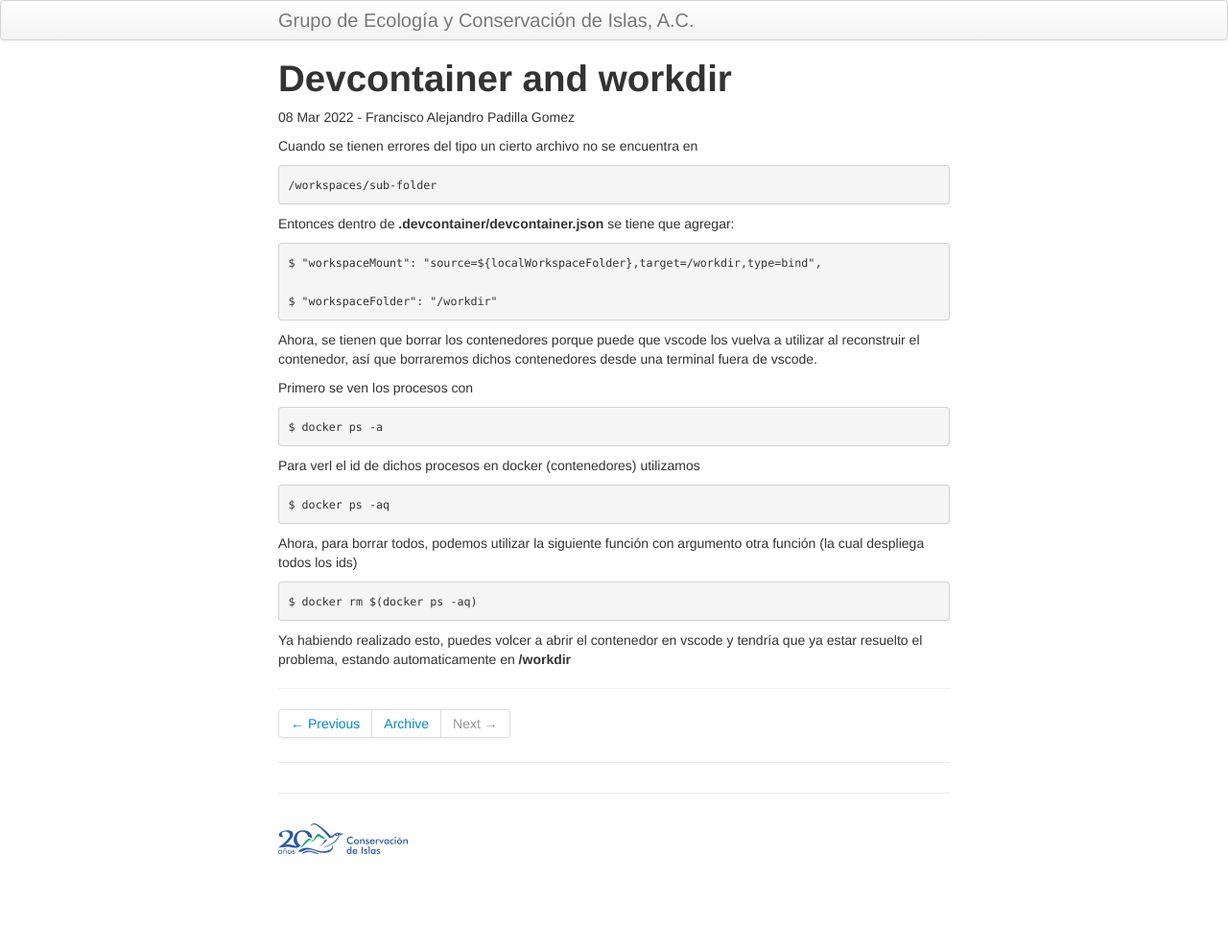
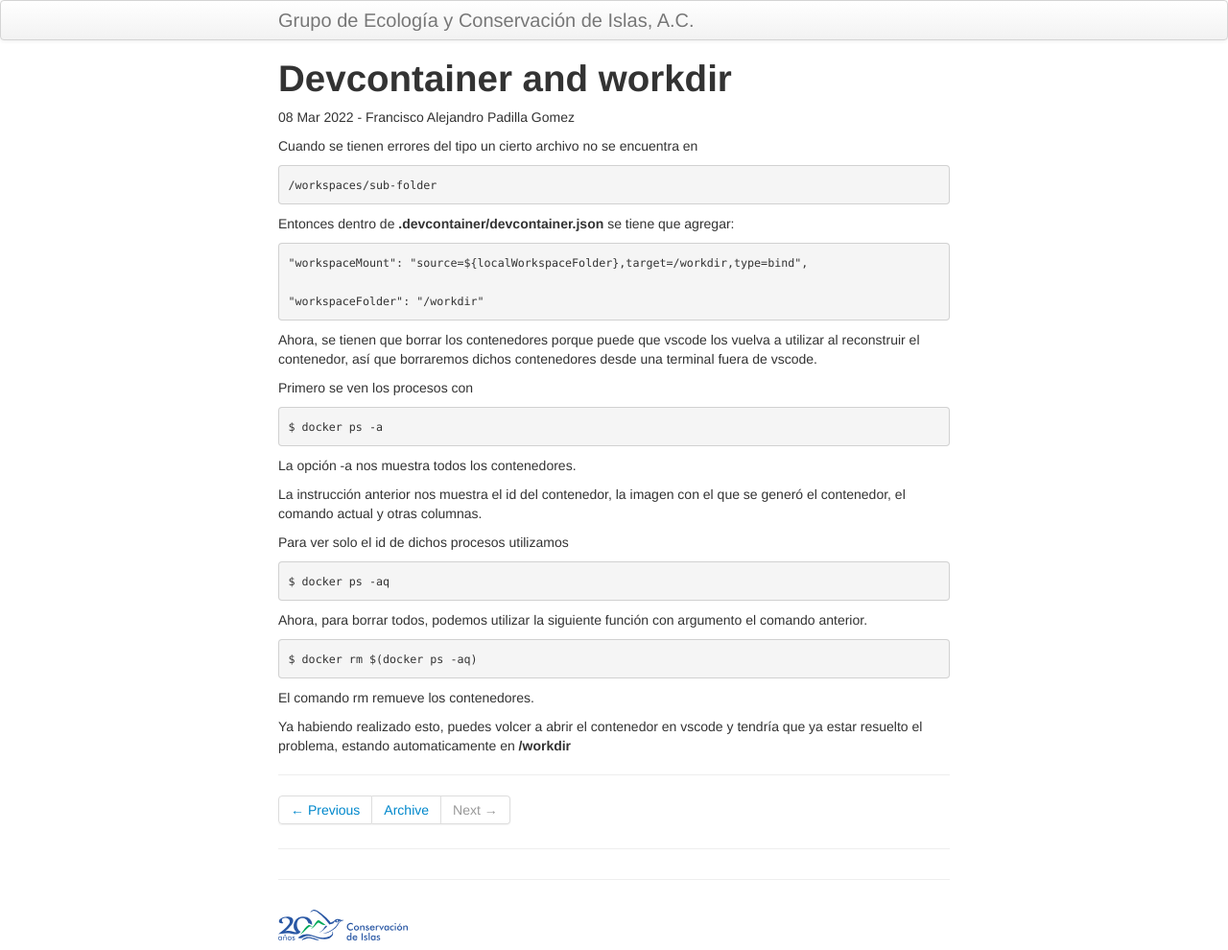
Before and after one commit to LizethMReyes/islasgeci.github.io, a Jekyll site: the page built from _posts/2022-03-08-devcontainer_workdir.md, in a window 1280 px wide. Shown: the whole page at 96% size. Built offline with Jekyll 4.4.1, drawn with Linux system fonts in a browser that asks for light colours; before the commit the page ends 900 px from its top, so only the background shows below that.

Commit message:
🚧 Add instructions

````diff
--- a/_posts/2022-03-08-devcontainer_workdir.md
+++ b/_posts/2022-03-08-devcontainer_workdir.md
@@ -10,9 +10,9 @@ Cuando se tienen errores del tipo un cierto archivo no se encuentra en
 ```
 Entonces dentro de **.devcontainer/devcontainer.json** se tiene que agregar:
 ```bash
-$ "workspaceMount": "source=${localWorkspaceFolder},target=/workdir,type=bind",
+"workspaceMount": "source=${localWorkspaceFolder},target=/workdir,type=bind",
 
-$ "workspaceFolder": "/workdir"
+"workspaceFolder": "/workdir"
 ```
 Ahora, se tienen que borrar los contenedores porque puede que vscode los vuelva a utilizar al
 reconstruir el contenedor, así que borraremos dichos contenedores desde una terminal fuera de
@@ -22,14 +22,20 @@ Primero se ven los procesos con
 ```bash
 $ docker ps -a
 ```
-Para verl el id de dichos procesos en docker (contenedores) utilizamos
+La opción -a nos muestra todos los contenedores.
+
+La instrucción anterior nos muestra el id del contenedor, la imagen con el que se generó el
+contenedor, el comando actual y otras columnas.
+
+Para ver solo el id de dichos procesos utilizamos
 ```bash
 $ docker ps -aq
 ```
-Ahora, para borrar todos, podemos utilizar la siguiente función con argumento otra función (la cual
-despliega todos los ids)
+Ahora, para borrar todos, podemos utilizar la siguiente función con argumento el comando anterior.
 ```bash
 $ docker rm $(docker ps -aq)
 ```
+El comando rm remueve los contenedores.
+
 Ya habiendo realizado esto, puedes volcer a abrir el contenedor en vscode y tendría que ya estar
 resuelto el problema, estando automaticamente en **/workdir**
````
